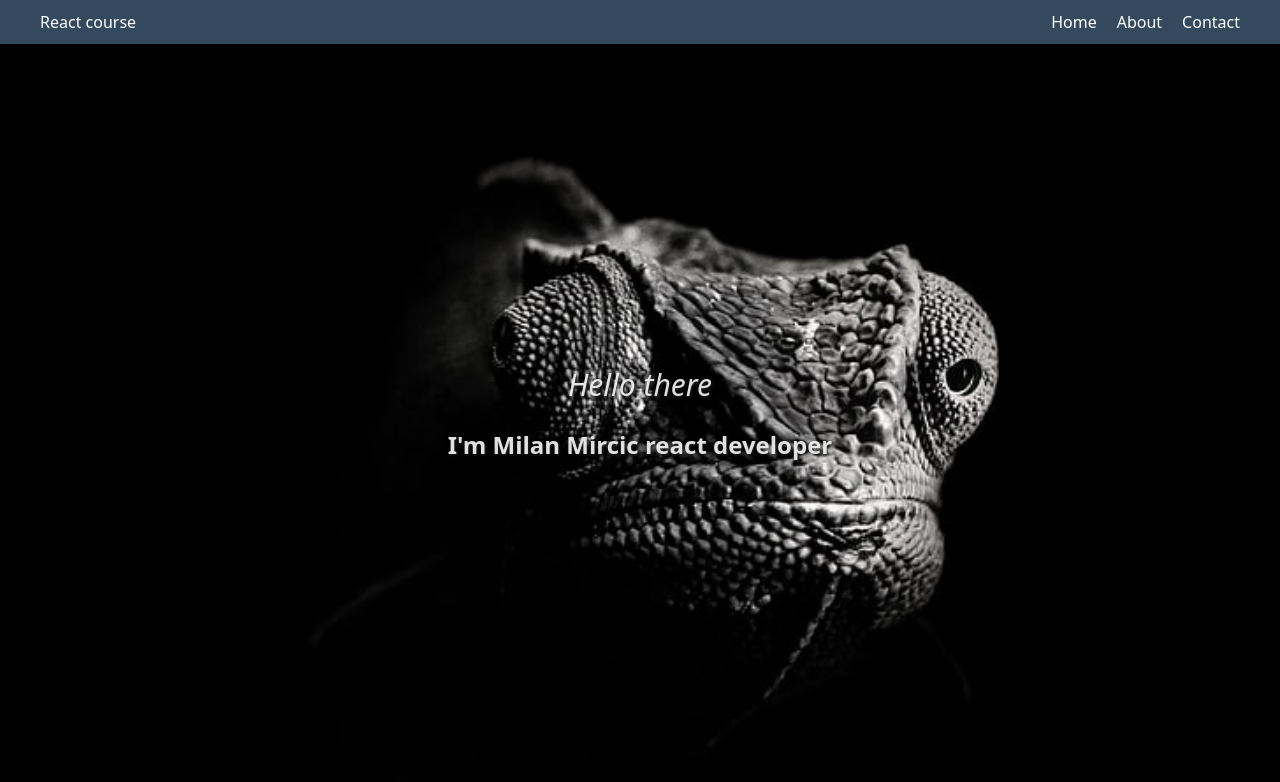
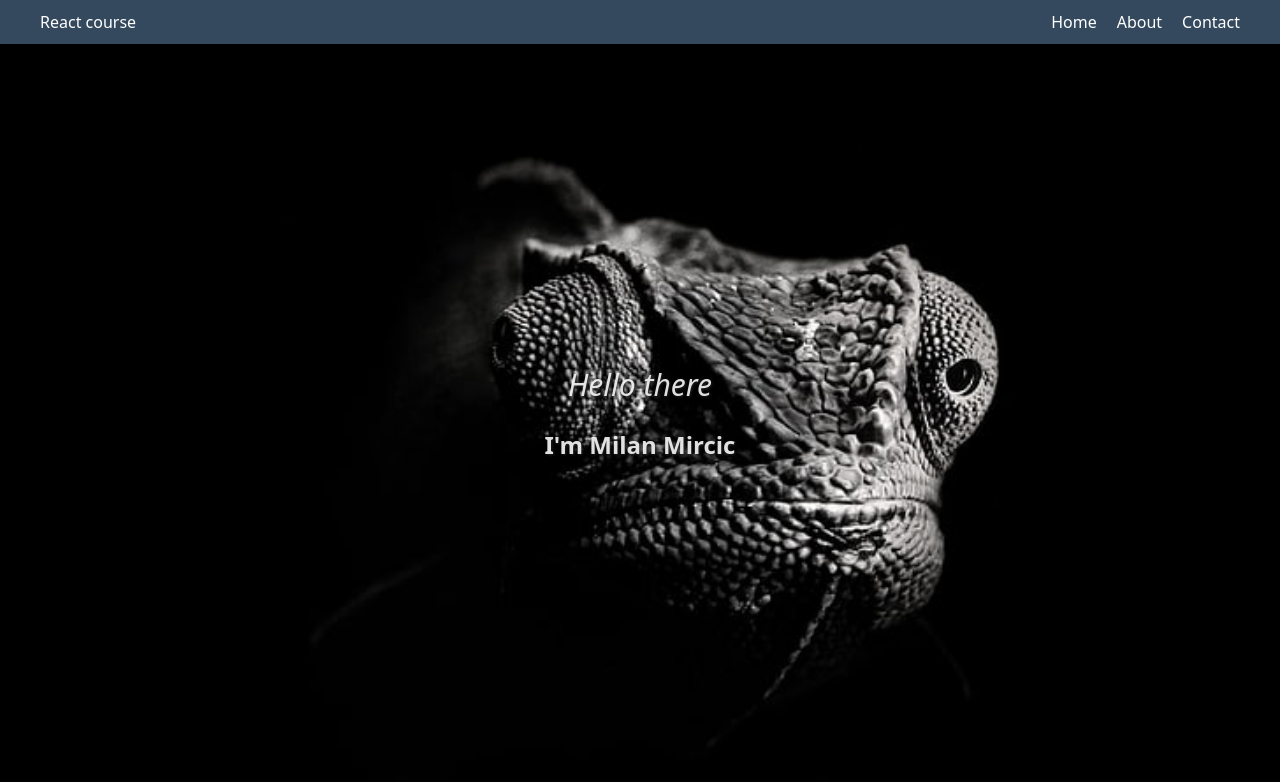
Before and after one commit to milan3991/react-demo, a React (Vite) app: page / in a window 1280 px wide. Shown: the top 782 px of the page. Built offline with nearby package versions, Linux system fonts and the light colour scheme.

Commit message:
changes in home component

```diff
--- a/src/pages/Home/Home.jsx
+++ b/src/pages/Home/Home.jsx
@@ -4,7 +4,7 @@ const Home = () => {
     return (
        <div className='home_wrapper'>
     <span className='shadow hello'>Hello there</span>
-    <h2 className='shadow'>I'm Milan Mircic react developer</h2>
+    <h2 className='shadow'>I'm Milan Mircic</h2>
     </div>
     )
 };
```
